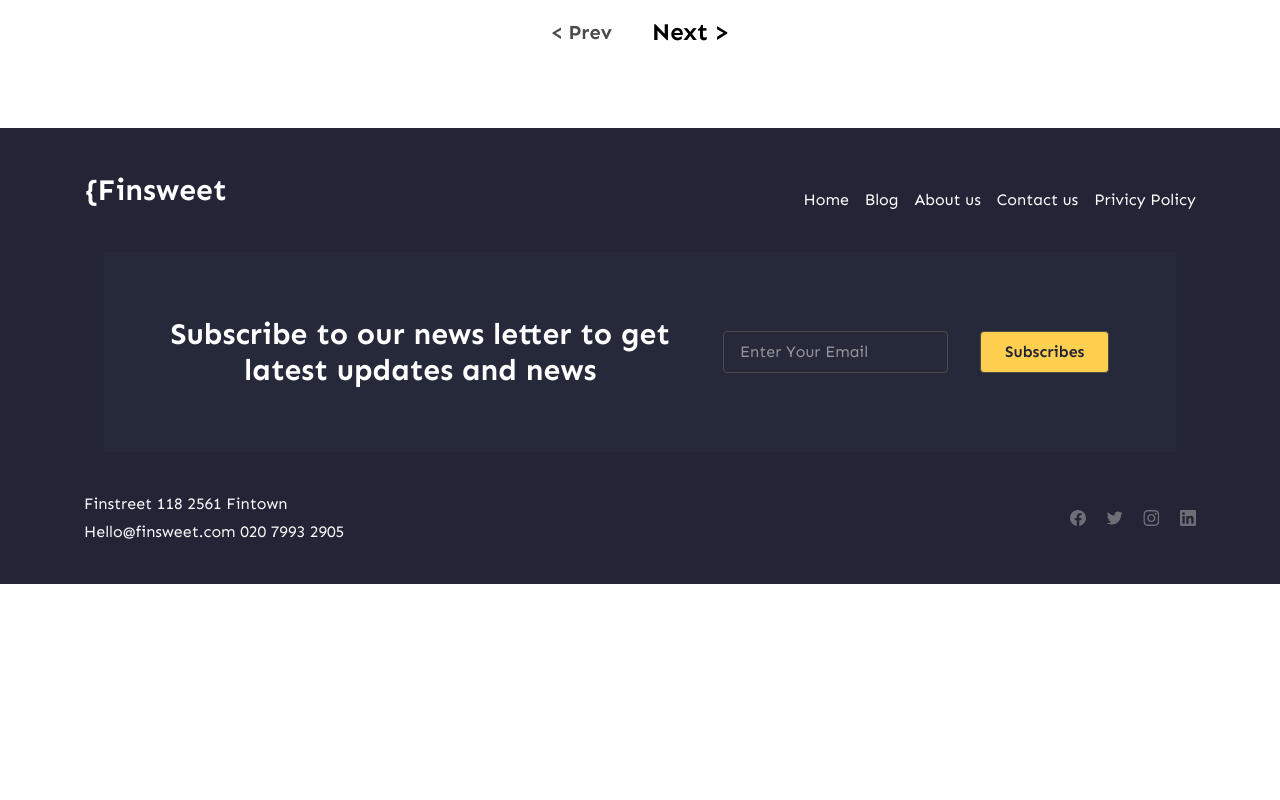
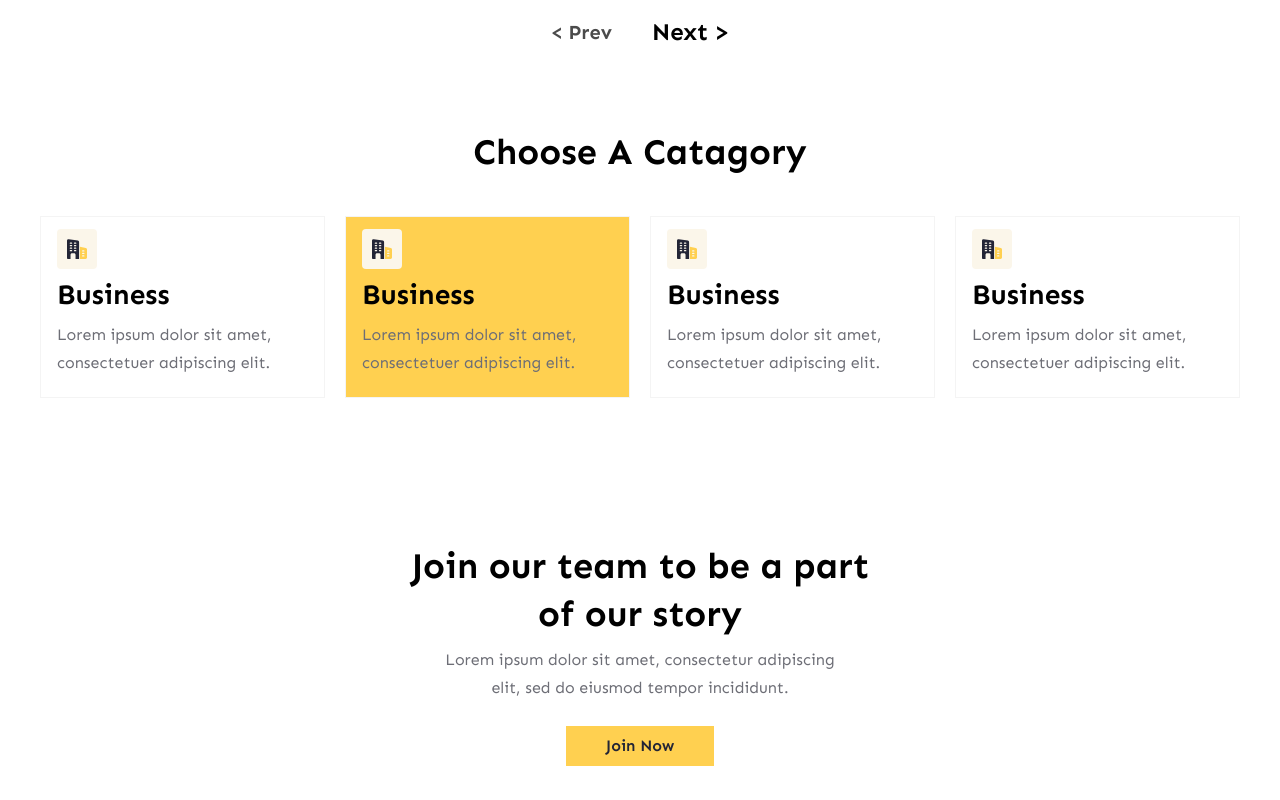
Before and after one commit to Shantanu143/blog-website, a React (Vite) app in the folder client/: page /blog in a window 1280 px wide. Shown: the part 2580-3380 px from the top of the page. Before the commit the page ends 3164 px from the top, so only its background shows below. Built offline with nearby package versions, Linux system fonts and the light colour scheme.

Commit message:
blog page done

```diff
--- a/client/src/pages/Blog.jsx
+++ b/client/src/pages/Blog.jsx
@@ -1,11 +1,15 @@
 import AllPosts from "../components/AllPosts";
 import BlogHeader from "../components/BlogHeader";
+import Catagory from "../components/Catagory";
+import JoinOurTeam from "../components/JoinOurTeam";
 
 const Blog = () => {
   return (
     <>
       <BlogHeader />
       <AllPosts />
+      <Catagory />
+      <JoinOurTeam />
     </>
   );
 };
```
